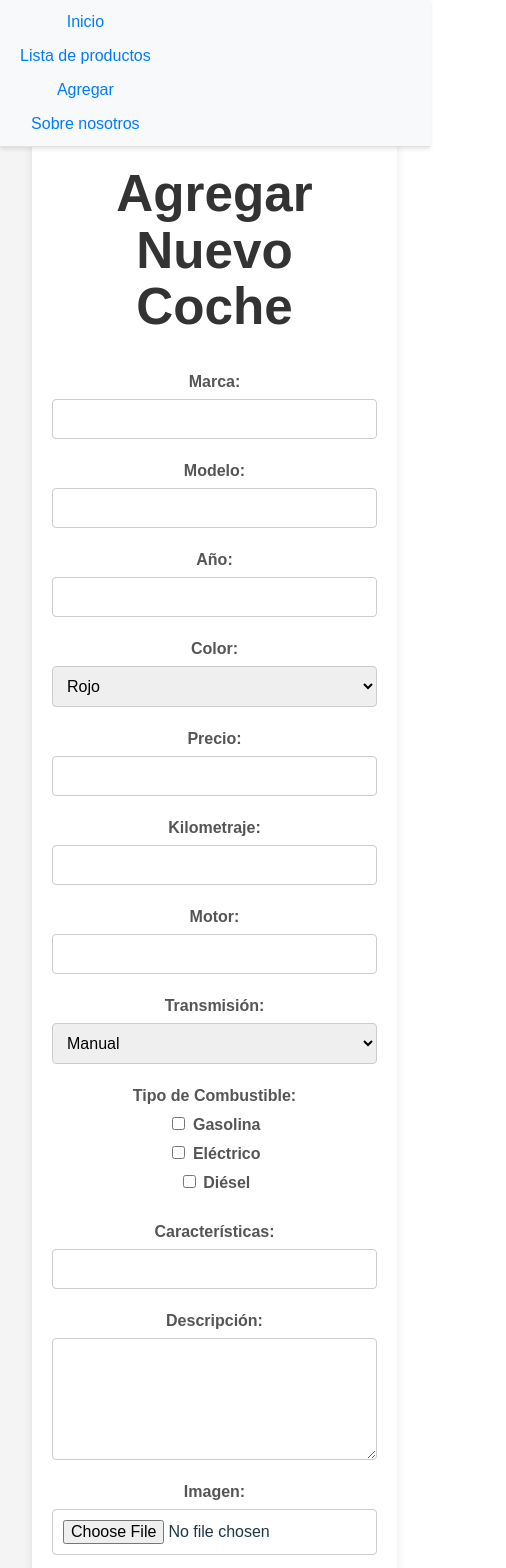
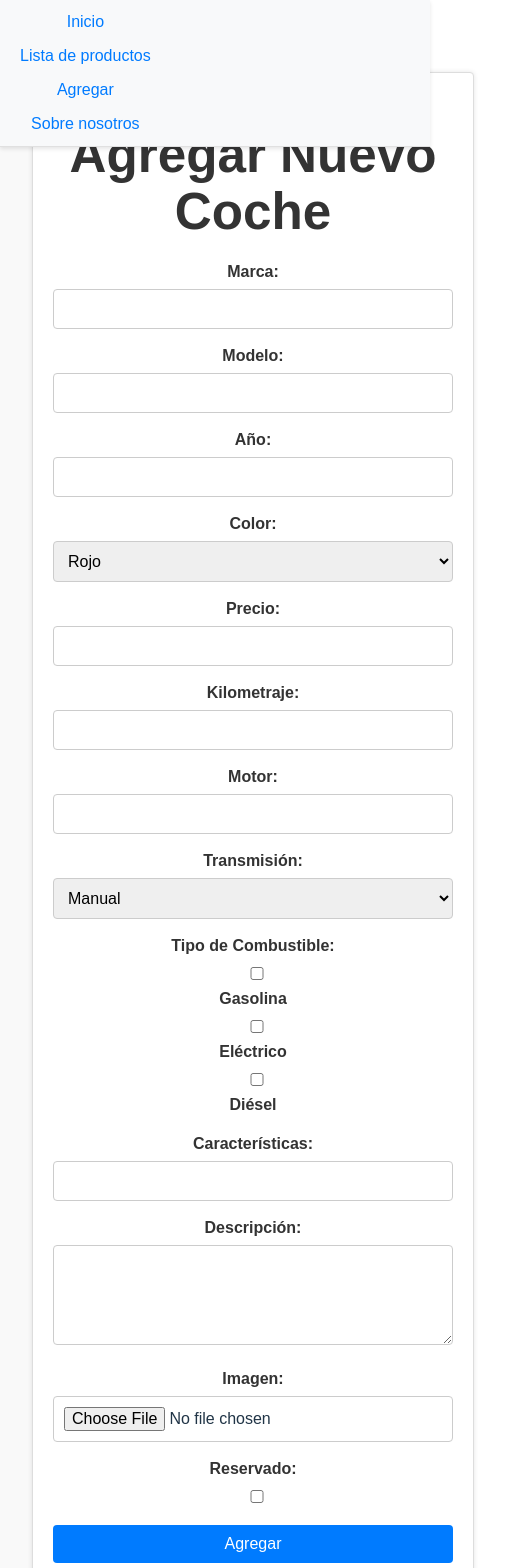
Before and after one commit to nicomm161/Tienda-Coches, a React (Vite) app: page /formulario in a window 390 px wide. Shown: the top 1568 px of the page, 506 px wide, since content can reach past the window. Built offline with nearby package versions, Linux system fonts and the light colour scheme.

Commit message:
Elimino footer

```diff
--- a/src/Formulario.css
+++ b/src/Formulario.css
@@ -1,49 +1,49 @@
-
 body {
   font-family: Arial, sans-serif;
-    background-color: #f4f4f4;
-    margin: 0;
-    padding: 0;
+  background-color: #f9f9f9;
 }
 
 .formulario-container {
-    max-width: 800px;
-    margin: 80px auto;
+  width: 400px;
+  margin: 40px auto;
   padding: 20px;
   background-color: #fff;
-    border-radius: 8px;
-    box-shadow: 0 0 10px rgba(0, 0, 0, 0.1);
+  border: 1px solid #ddd;
+  border-radius: 4px;
+  box-shadow: 0 0 5px rgba(0, 0, 0, 0.1);
 }
 
 h1 {
   text-align: center;
   color: #333;
+  margin-bottom: 20px;
 }
 
 .formulario {
-    display: grid;
-    grid-template-columns: 1fr 1fr;
-    gap: 20px;
+  margin: 0;
+  padding: 0;
 }
 
 .form-group {
-    display: flex;
-    flex-direction: column;
+  margin-bottom: 15px;
 }
 
 .form-group label {
+  display: block;
   margin-bottom: 5px;
   font-weight: bold;
-    color: #555;
+  color: #333;
 }
 
 .form-group input,
 .form-group select,
 .form-group textarea {
+  width: 100%;
   padding: 10px;
   border: 1px solid #ccc;
   border-radius: 4px;
   font-size: 16px;
+  box-sizing: border-box;
 }
 
 .form-group textarea {
@@ -51,20 +51,11 @@ body {
   min-height: 100px;
 }
 
-  .checkbox-group {
-    display: flex;
-    flex-direction: column;
-  }
-
-  .checkbox-group label {
-    margin-bottom: 5px;
-  }
-
 .submit-button {
-    grid-column: span 2;
+  width: 100%;
   padding: 10px;
-    background-color: #28a745;
-    color: white;
+  background-color: #007bff;
+  color: #fff;
   border: none;
   border-radius: 4px;
   font-size: 16px;
@@ -72,16 +63,5 @@ body {
 }
 
 .submit-button:hover {
-    background-color: #218838;
+  background-color: #0056b3;
 }
-
-
-  @media (max-width: 768px) {
-    .formulario {
-      grid-template-columns: 1fr;
-    }
-
-    .submit-button {
-      grid-column: span 1;
-    }
-  }
--- a/src/SobreNosotros.jsx
+++ b/src/SobreNosotros.jsx
@@ -1,21 +1,22 @@
 import React from 'react';
 
+//Página sobre nosotros
 const SobreNosotros = () => {
   return (
-    <div>
+    <div className="container">
       <h1>Sobre Nosotros</h1>
       <p>
-        Bienvenidos a <strong>Nico Mesa Classics</strong>, tu destino para coches clásicos de época. Somos una empresa especializada en la venta de vehículos clásicos, donde la pasión por el automóvil y la historia se combinan para ofrecerte las mejores piezas de automoción.
+        ¡Bienvenidos a Nico Mesa Classics! Somos una empresa apasionada por los coches clásicos, y estamos aquí para ayudarte a encontrar el vehículo de tus sueños.
       </p>
+      <h2>Nuestra historia</h2>
       <p>
-        La empresa está dirigida por <strong>Nico Mesa</strong>, un apasionado de los coches clásicos con años de experiencia en el sector. En <strong>Nico Mesa Classics</strong>, no solo encontrarás una amplia selección de vehículos únicos, sino que también podrás gestionar tu propio inventario de coches. Puedes añadir nuevos vehículos, editar sus especificaciones o eliminarlos de nuestro catálogo según tus necesidades.
+        La empresa está dirigida por Nico Mesa, un chico apasionado de los coches clásicos con años de experiencia en el sector. En Nico Mesa Classics, no solo encontrarás una amplia selección de vehículos únicos, sino que también podrás gestionar tu propio inventario de coches.
       </p>
+      <h2>Nuestro objetivo</h2>
       <p>
-        Nuestro objetivo es ofrecer una experiencia personalizada para nuestros clientes, garantizando que cada coche que pase por nuestras manos sea una joya única y bien cuidada. Ya seas un coleccionista o un entusiasta de los coches clásicos, estamos aquí para ayudarte a encontrar el vehículo de tus sueños.
+        Nuestro objetivo es ofrecer una experiencia personalizada para nuestros clientes, garantizando que cada coche que pase por nuestras manos sea una joya única y bien cuidada.
       </p>
-      <p>
-        Explora nuestro catálogo, gestiona tus coches y descubre la magia de los automóviles clásicos con <strong>Nico Mesa Classics</strong>.
-      </p>
+      <button className="cta">Explora nuestro catálogo</button>
     </div>
   );
 };
```
Also changed, not shown: src/Footer.jsx (deleted, +0 -9 lines). Lines whose indentation alone changed are shown as unchanged.
